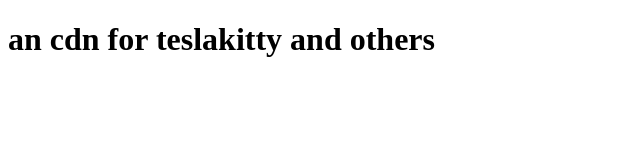
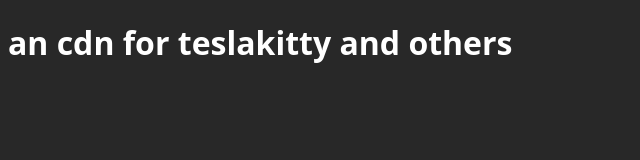
Before and after one commit to awoo-co/cdn, a plain HTML site: page index.html in a window 1280 px wide. Shown: the whole page, without its empty margins (0-640 px from the left). Drawn offline with Linux system fonts and the light colour scheme.

Commit message:
updated html and added a css file

```diff
--- a/index.html
+++ b/index.html
@@ -4,6 +4,8 @@
     <meta charset="UTF-8">
     <meta name="viewport" content="width=device-width, initial-scale=1.0">
     <title>Document</title>
+    <link rel="shortcut icon" href="https://teslakitty-cdn.netlify.app/favicon.ico" type="image/x-icon">
+    <link rel="stylesheet" href="style.css">
 </head>
 <body>
     <h1>an cdn for teslakitty and others</h1>
--- /dev/null
+++ b/style.css
@@ -0,0 +1,5 @@
+body{
+    background-color: #282828;
+    color: white;
+    font-family: system-ui, -apple-system, BlinkMacSystemFont, 'Segoe UI', Roboto, Oxygen, Ubuntu, Cantarell, 'Open Sans', 'Helvetica Neue', sans-serif;
+}
```
